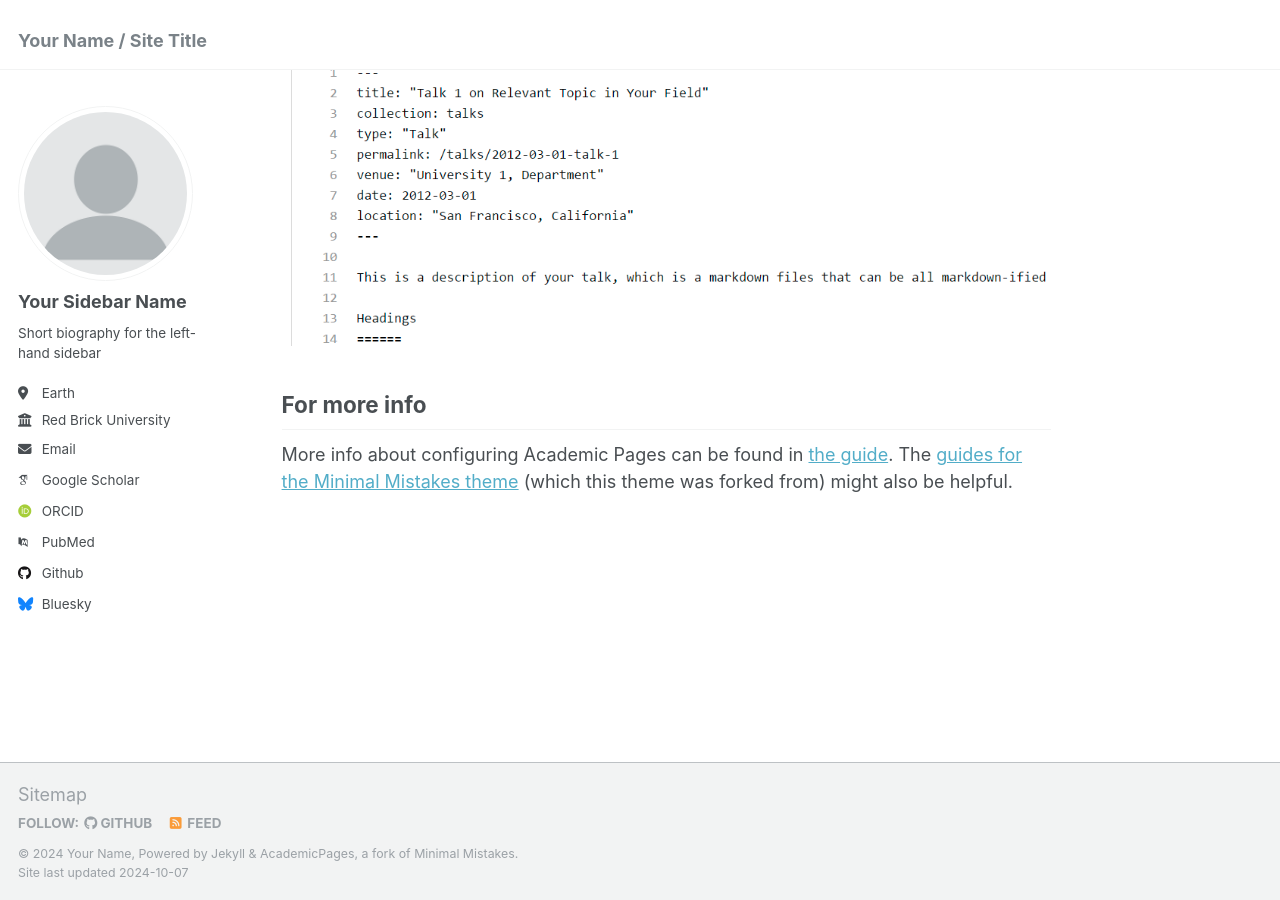
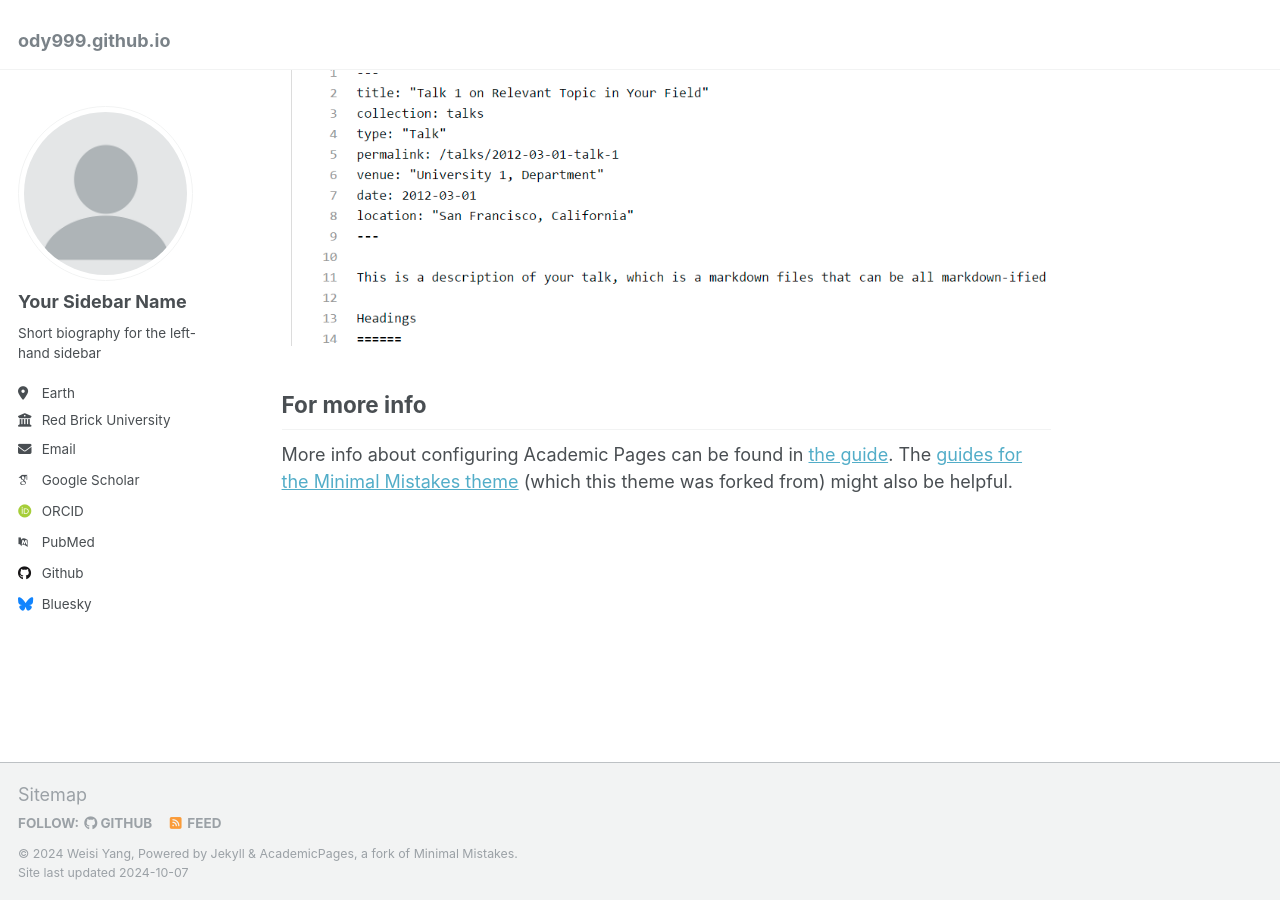
Before and after one commit to ody999/ody999.github.io, a Jekyll site: the page built from _pages/about.md, in a window 1280 px wide and 900 px high, scrolled down 2643 px. Built offline with Jekyll 4.4.1, drawn with Linux system fonts in a browser that asks for light colours; some web fonts are replaced.

Commit message:
Update _config.yml

```diff
--- a/_config.yml
+++ b/_config.yml
@@ -8,9 +8,9 @@
 
 # Basic Site Settings
 locale                   : "en-US"
-title                    : "Your Name / Site Title"
-title_separator          : "-"
-name                     : &name "Your Name"
+# title                    : "Your Name / Site Title"
+# title_separator          : "-"
+name                     : &name "Weisi Yang"
 description              : &description "personal description"
 url                      : https://academicpages.github.io # the base hostname & protocol for your site e.g. "https://mmistakes.github.io"
 baseurl                  : "" # the subpath of your site, e.g. "/blog"
```
